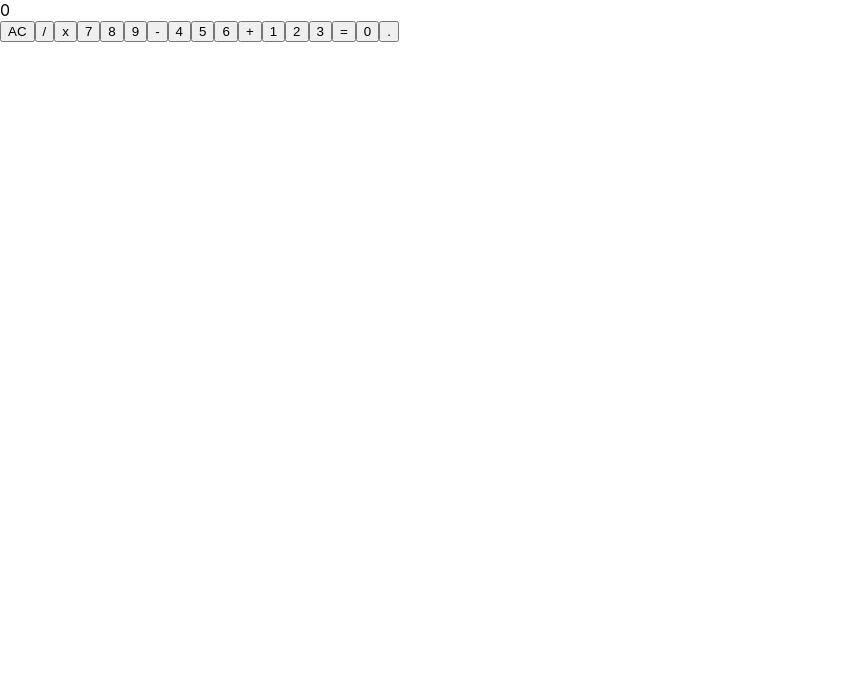
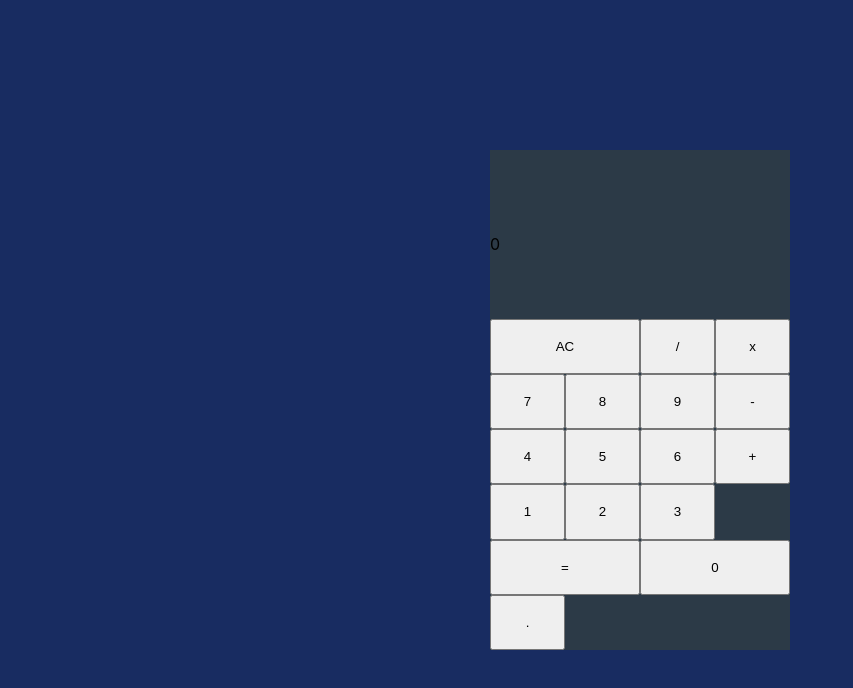
Before and after one commit to budnickip/javascriptCalc, a React (Create React App) app: page / in a window 1280 px wide. Shown: the top 688 px of the page, without its empty margins (0-853 px from the left). Built offline with nearby package versions, Linux system fonts and the light colour scheme.

Commit message:
add some style

```diff
--- a/src/App.js
+++ b/src/App.js
@@ -74,24 +74,24 @@ function App() {
       <div className="upper-displayer">
       <div>{oldNumber}</div>
       </div>
-      <div id="display">{wynik ? wynik : number}</div>
-      <Button idx="clear" name="AC" size="2" onClick={clear}/>
-      <Button idx="divide" name="/" size="1" onClick={() => operations('/')}/>
-      <Button idx="multiply" name="x" size="1" onClick={() => operations('*')}/>
-      <Button idx="seven" name="7" size="1" onClick={() => putNumber(7)}/>
-      <Button idx="eight" name="8" size="1" onClick={() => putNumber(8)}/>
-      <Button idx="nine" name="9" size="1" onClick={() => putNumber(9)}/>
-      <Button idx="subtract" name="-" size="1" onClick={() => operations('-')}/>
-      <Button idx="four" name="4" size="1" onClick={() => putNumber(4)}/>
-      <Button idx="five" name="5" size="1" onClick={() => putNumber(5)}/>
-      <Button idx="six" name="6" size="1" onClick={() => putNumber(6)}/>
-      <Button idx="add" name="+" size="1" onClick={() => operations('+')}/>
-      <Button idx="one" name="1" size="1" onClick={() => putNumber(1)}/>
-      <Button idx="two" name="2" size="1" onClick={() => putNumber(2)}/>
-      <Button idx="three" name="3" size="1" onClick={() => putNumber(3)}/>
-      <Button idx="equals" name="=" size="2" onClick={calculate} />
-      <Button idx="zero" name="0" size="2" onClick={() => putNumber(0)}/>
-      <Button idx="decimal" name="." size="1" onClick={() => putNumber('.')}/>
+      <div id="display" className="displayer">{wynik ? wynik : number}</div>
+      <Button idx="clear" name="AC" size="two" onClick={clear}/>
+      <Button idx="divide" name="/" size="one" onClick={() => operations('/')}/>
+      <Button idx="multiply" name="x" size="one" onClick={() => operations('*')}/>
+      <Button idx="seven" name="7" size="one" onClick={() => putNumber(7)}/>
+      <Button idx="eight" name="8" size="one" onClick={() => putNumber(8)}/>
+      <Button idx="nine" name="9" size="one" onClick={() => putNumber(9)}/>
+      <Button idx="subtract" name="-" size="one" onClick={() => operations('-')}/>
+      <Button idx="four" name="4" size="one" onClick={() => putNumber(4)}/>
+      <Button idx="five" name="5" size="one" onClick={() => putNumber(5)}/>
+      <Button idx="six" name="6" size="one" onClick={() => putNumber(6)}/>
+      <Button idx="add" name="+" size="one" onClick={() => operations('+')}/>
+      <Button idx="one" name="1" size="one" onClick={() => putNumber(1)}/>
+      <Button idx="two" name="2" size="one" onClick={() => putNumber(2)}/>
+      <Button idx="three" name="3" size="one" onClick={() => putNumber(3)}/>
+      <Button idx="equals" name="=" size="two" onClick={calculate} />
+      <Button idx="zero" name="0" size="two" onClick={() => putNumber(0)}/>
+      <Button idx="decimal" name="." size="one" onClick={() => putNumber('.')}/>
     </div>
   );
 }
--- a/src/App.scss
+++ b/src/App.scss
@@ -0,0 +1,17 @@
+.calc{
+    background-color: #2C3A47;
+    min-height: 500px;
+    width: 300px;
+    display: flex;
+    flex-wrap: wrap;
+}
+
+.displayer{
+    width: 100%;
+    height: 50px;
+}
+
+.upper-displayer{
+    width: 100%;
+    height: 50px;
+}
--- a/src/Button/index.js
+++ b/src/Button/index.js
@@ -1,8 +1,9 @@
 import React from 'react';
+import './index.scss';
 
 function Button(props) {
     return (
-    <button id={props.idx} onClick={props.onClick}>{props.name}</button>
+    <button className={props.size} id={props.idx} onClick={props.onClick}>{props.name}</button>
     )
   }
 export default Button
--- /dev/null
+++ b/src/Button/index.scss
@@ -0,0 +1,6 @@
+.one{
+    width: 25%;
+}
+.two{
+    width: 50%;
+}
--- a/src/index.scss
+++ b/src/index.scss
@@ -5,6 +5,12 @@ body {
       sans-serif;
     -webkit-font-smoothing: antialiased;
     -moz-osx-font-smoothing: grayscale;
+    background-color: #182C61;
+    width: 100vw;
+    height: 100vh;
+    display: flex;
+    align-items: center;
+    justify-content: center;
   }
 
   code {
```
